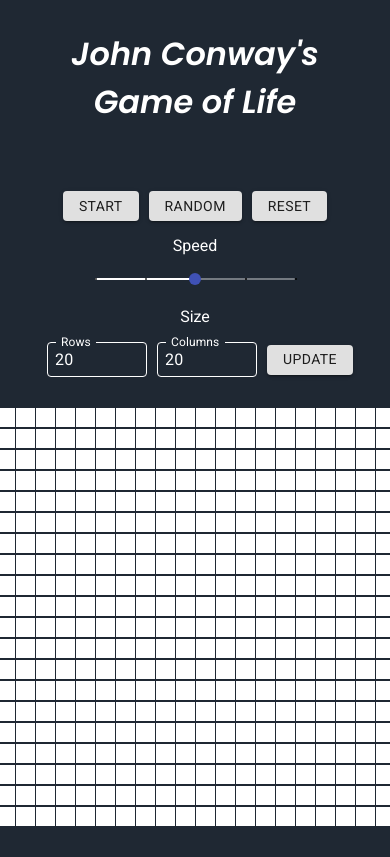
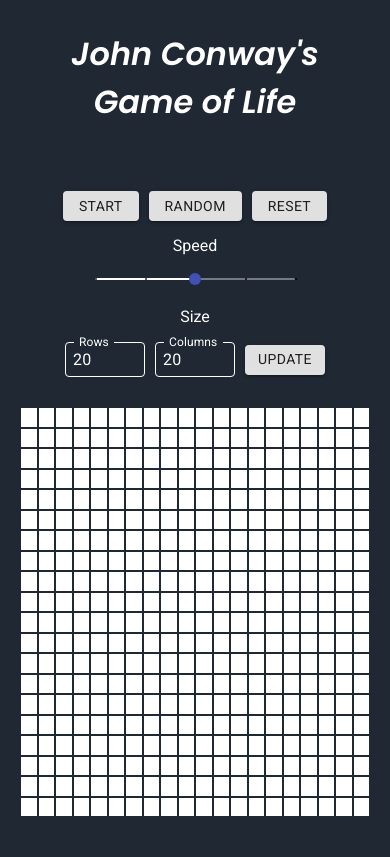
Before and after one commit to juliancesaro/game-of-life, a React (Create React App) app: page / in a window 390 px wide. Built offline with nearby package versions, Linux system fonts and the light colour scheme.

Commit message:
Responsive Grid

```diff
--- a/src/components/cell/Cell.css
+++ b/src/components/cell/Cell.css
@@ -1,6 +1,4 @@
 .cell {
-  width: 19px;
-  height: 19px;
   border: 1px solid #1f2833;
   background-color: white;
 }
--- a/src/components/cell/Cell.js
+++ b/src/components/cell/Cell.js
@@ -1,11 +1,21 @@
 import React from "react"
 import "./Cell.css"
+import useMediaQuery from "@material-ui/core/useMediaQuery"
 
-const Cell = ({ row, col, isActive, activate }) => {
+const Cell = ({ row, col, numRows, numCols, isActive, activate }) => {
+  const matches = useMediaQuery("(max-width:600px)")
+
   return (
     <div
       className={`cell ${isActive ? "on" : "off"}`}
       onClick={() => activate(row, col)}
+      style={
+        matches
+          ? {
+              height: `calc(${100 / numCols}vw - 1px)`,
+            }
+          : { height: 14, width: 14 }
+      }
     ></div>
   )
 }
--- a/src/components/controls/Controls.js
+++ b/src/components/controls/Controls.js
@@ -160,7 +160,7 @@
               }}
               variant="outlined"
               style={{
-                width: 100,
+                width: 80,
                 color: "white",
                 marginLeft: 10,
                 marginRight: 10,
@@ -176,9 +176,14 @@
                 shrink: true,
               }}
               variant="outlined"
-              style={{ width: 100, color: "white", marginRight: 10 }}
+              style={{ width: 80, color: "white", marginRight: 10 }}
             />
-            <Button type="submit" className="button" variant="contained">
+            <Button
+              type="submit"
+              className="button"
+              variant="contained"
+              style={{ width: 80, marginRight: 10 }}
+            >
               update
             </Button>
           </form>
--- a/src/components/grid/Grid.css
+++ b/src/components/grid/Grid.css
@@ -1,7 +1,10 @@
+@media only screen and (min-width: 600px) {
+}
+@media only screen and (max-width: 599px) {
+}
 .grid-wrapper {
   width: 100%;
   display: flex;
   justify-content: center;
-  padding-top: 30px;
-  padding-bottom: 30px;
+  padding: 30px 0px;
 }
--- a/src/components/grid/Grid.js
+++ b/src/components/grid/Grid.js
@@ -1,9 +1,12 @@
 import React from "react"
 import "./Grid.css"
+import useMediaQuery from "@material-ui/core/useMediaQuery"
 import produce from "immer"
 import Cell from "../cell/Cell"
 
 const Grid = ({ grid, setGrid, numRows, numCols, isActive }) => {
+  const matches = useMediaQuery("(max-width:600px)")
+
   const activateCell = (row, col) => {
     setGrid(
       produce(grid, (gridCopy) => {
@@ -15,10 +18,23 @@
     <div className="grid-wrapper">
       <div
         className="grid"
-        style={{
-          display: "grid",
-          gridTemplateColumns: `repeat(${numCols},  20px)`,
-        }}
+        style={
+          matches
+            ? {
+                width: "100%",
+                display: "grid",
+                margin: "0px 20px",
+                gridTemplateColumns: `repeat(${numCols},  calc(${
+                  100 / numCols
+                }%))`,
+              }
+            : {
+                display: "grid",
+                gridTemplateColumns: `repeat(${numCols},  calc(${
+                  100 / numCols
+                }%))`,
+              }
+        }
       >
         {grid.map((rows, i) =>
           rows.map((col, k) => (
@@ -26,6 +42,8 @@
               key={`${i}-${k}`}
               row={i}
               col={k}
+              numRows={numRows}
+              numCols={numCols}
               isActive={grid[i][k]}
               activate={activateCell}
             />
```
